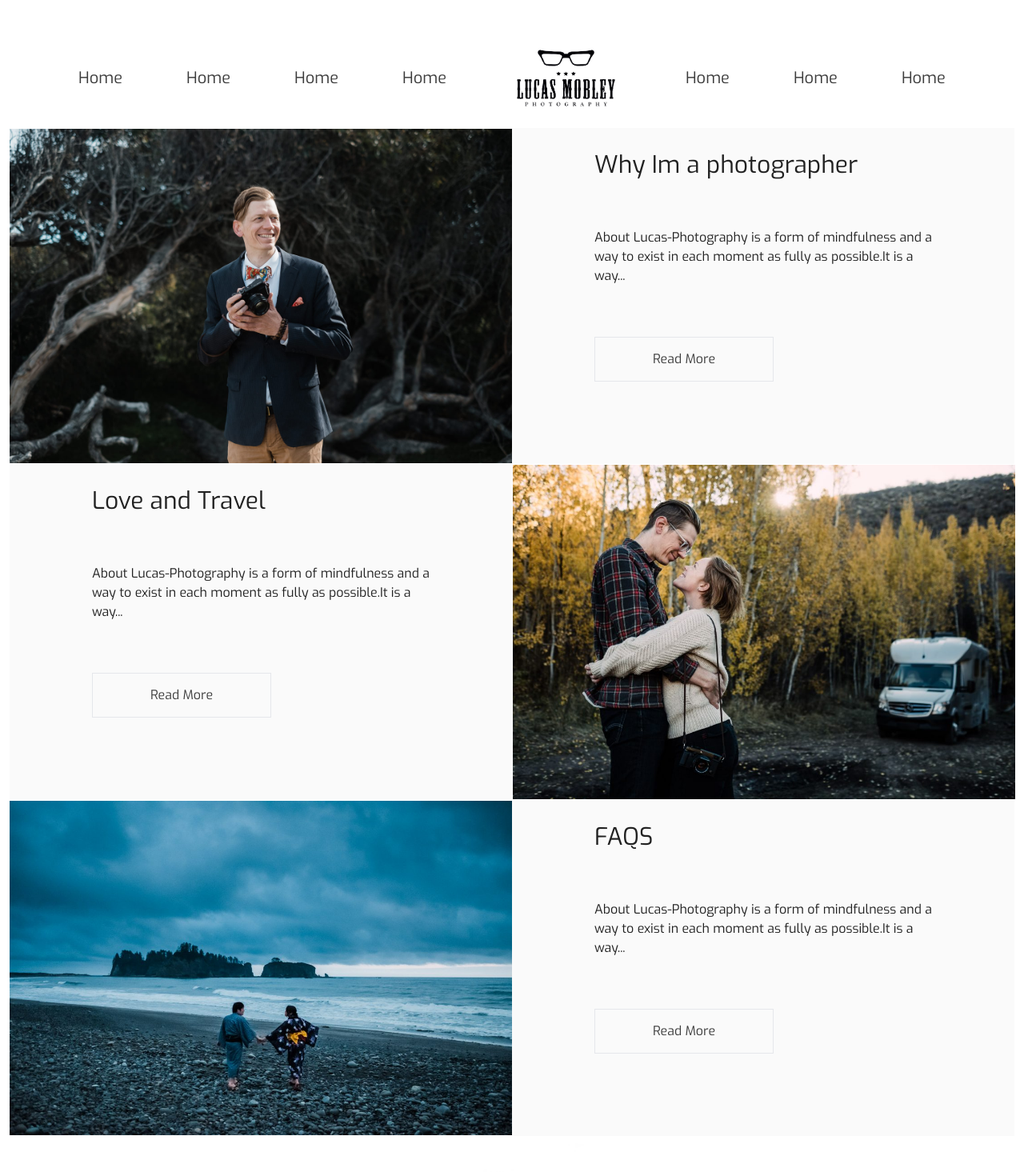
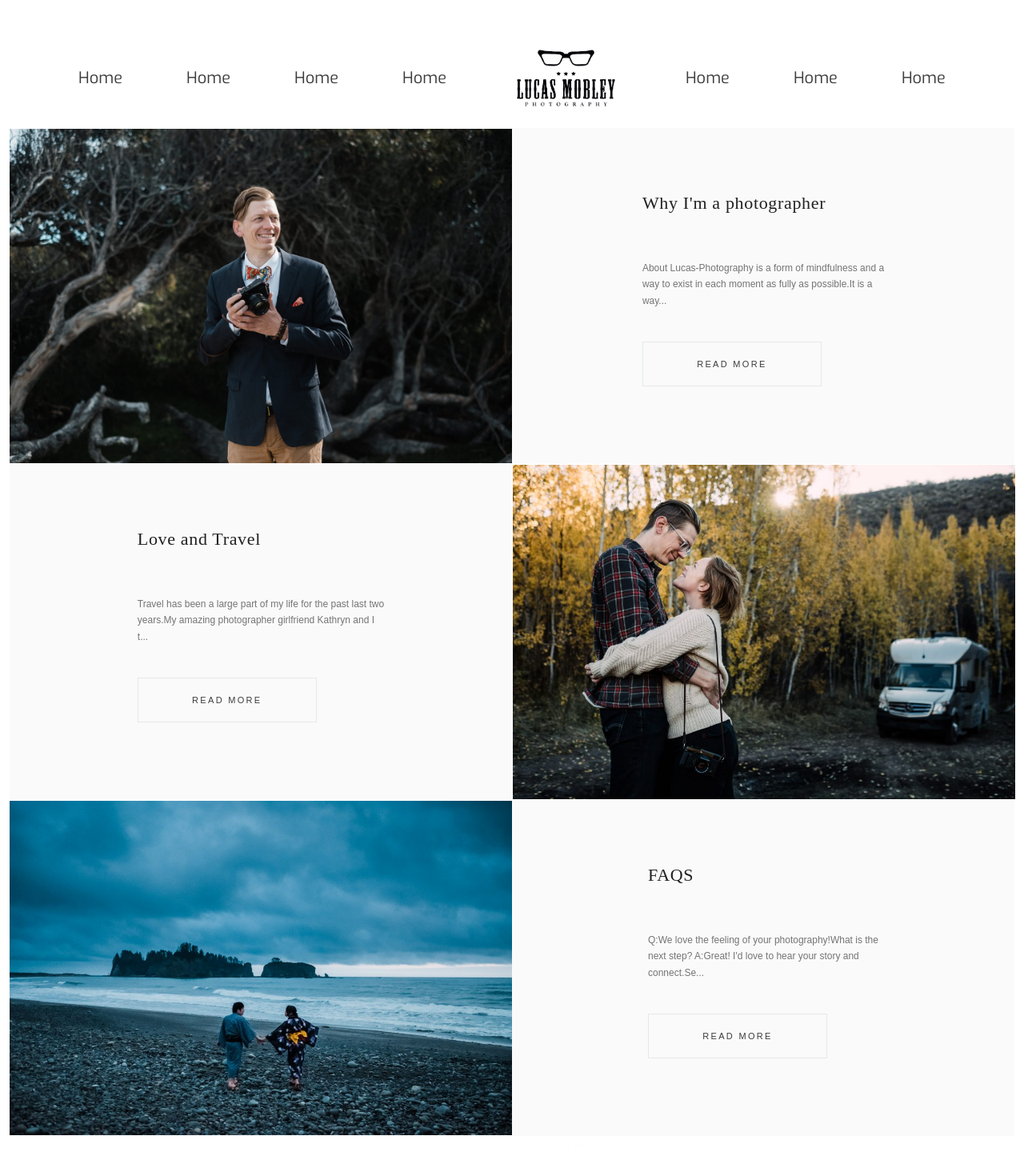
Before and after one commit to Fission-Fox/photographypage, a Next.js app: page /mystory in a window 1280 px wide. Shown: the top 1465 px of the page at 80% size. Built offline with nearby package versions, Linux system fonts and the light colour scheme.

Commit message:
fix: mystory

```diff
--- a/src/components/photographer.tsx
+++ b/src/components/photographer.tsx
@@ -20,17 +20,50 @@ export default function Photographer() {
 
         <div className="bg-[#fafafa] w-[628px] h-[220] sm:h-[420px] flex justify-center m-auto px-3 sm:px-0">
           <div>
-            <p className="text-[30px] mt-6 mb-12 md:mb-14 ">
+            <p
+              className="text-[30px] mt-20 mb-12 md:mb-14 "
+              style={{
+                fontFamily: "Sorts Mill Goudy",
+                fontSize: "1.375rem",
+                letterSpacing: "0.03em",
+                wordSpacing: "0em",
+                lineHeight: "1.3em",
+                textTransform: "none",
+                fontWeight: "normal",
+              }}
+            >
               {" "}
-              Why Im a photographer
+              Why I'm a photographer
             </p>
-            <p className="mb-16 text-[12px] sm:text-[16px] 2xl:text-[20px]">
+            <p
+              className="mb-10 text-[12px] sm:text-[16px] 2xl:text-[20px] text-[#3C3C3CB3]"
+              style={{
+                fontFamily: "Overpass, sans-serif",
+                fontSize: "0.75rem",
+                letterSpacing: "0em",
+                wordSpacing: "0em",
+                lineHeight: "1.73em",
+                textTransform: "none",
+                fontWeight: "normal",
+              }}
+            >
               About Lucas-Photography is a form of mindfulness and a <br /> way
               to exist in each moment as fully as possible.It is a <br />
               way...
             </p>
             <div>
-              <button className=" border text-[#3C3C3C] hover:bg-[black] hover:text-white w-56 h-14 mb-16">
+              <button
+                className=" border text-[#3C3C3C] hover:bg-[black] hover:text-white w-56 h-14 mb-10"
+                style={{
+                  fontFamily: "Overpass, sans-serif",
+                  fontSize: "0.6875rem",
+                  letterSpacing: "0.21em",
+                  wordSpacing: "0em",
+                  lineHeight: "1.87em",
+                  textTransform: "uppercase",
+                  fontWeight: "normal",
+                }}
+              >
                 Read More
               </button>
             </div>
@@ -41,14 +74,51 @@ export default function Photographer() {
       <div className=" flex flex-wrap  w-[90%] xl:w-[1257px]  justify-center  items-center m-auto ">
         <div className="bg-[#fafafa] w-[628px] h-[220] sm:h-[420px] flex justify-center m-auto px-3 sm:px-0">
           <div>
-            <p className="text-[30px] mt-6 mb-12 md:mb-14 "> Love and Travel</p>
-            <p className="mb-16 text-[12px] sm:text-[16px] 2xl:text-[20px]">
-              About Lucas-Photography is a form of mindfulness and a <br /> way
-              to exist in each moment as fully as possible.It is a <br />
-              way...
+            <p
+              className="text-[30px] mt-20 mb-12 md:mb-14 "
+              style={{
+                fontFamily: "Sorts Mill Goudy",
+                fontSize: "1.375rem",
+                letterSpacing: "0.03em",
+                wordSpacing: "0em",
+                lineHeight: "1.3em",
+                textTransform: "none",
+                fontWeight: "normal",
+              }}
+            >
+              {" "}
+              Love and Travel
+            </p>
+            <p
+              className="mb-10 text-[12px] sm:text-[16px] 2xl:text-[20px] text-[#3C3C3CB3]"
+              style={{
+                fontFamily: "Overpass, sans-serif",
+                fontSize: "0.75rem",
+                letterSpacing: "0em",
+                wordSpacing: "0em",
+                lineHeight: "1.73em",
+                textTransform: "none",
+                fontWeight: "normal",
+              }}
+            >
+              Travel has been a large part of my life for the past last two{" "}
+              <br />
+              years.My amazing photographer girlfriend Kathryn and I <br />
+              t...
             </p>
             <div>
-              <button className=" border text-[#3C3C3C] hover:bg-[black] hover:text-white w-56 h-14 mb-16">
+              <button
+                className=" border text-[#3C3C3C] hover:bg-[black] hover:text-white w-56 h-14 mb-10"
+                style={{
+                  fontFamily: "Overpass, sans-serif",
+                  fontSize: "0.6875rem",
+                  letterSpacing: "0.21em",
+                  wordSpacing: "0em",
+                  lineHeight: "1.87em",
+                  textTransform: "uppercase",
+                  fontWeight: "normal",
+                }}
+              >
                 Read More
               </button>
             </div>
@@ -76,14 +146,50 @@ export default function Photographer() {
 
         <div className="bg-[#fafafa] w-[628px] h-[220] sm:h-[420px] flex justify-center m-auto px-3 sm:px-0">
           <div>
-            <p className="text-[30px] mt-6 mb-12 md:mb-14 "> FAQS</p>
-            <p className="mb-16 text-[12px] sm:text-[16px] 2xl:text-[20px]">
-              About Lucas-Photography is a form of mindfulness and a <br /> way
-              to exist in each moment as fully as possible.It is a <br />
-              way...
+            <p
+              className="text-[30px] mt-20 mb-12 md:mb-14 "
+              style={{
+                fontFamily: "Sorts Mill Goudy",
+                fontSize: "1.375rem",
+                letterSpacing: "0.03em",
+                wordSpacing: "0em",
+                lineHeight: "1.3em",
+                textTransform: "none",
+                fontWeight: "normal",
+              }}
+            >
+              {" "}
+              FAQS
+            </p>
+            <p
+              className="mb-10 text-[12px] sm:text-[16px] 2xl:text-[20px] text-[#3C3C3CB3] "
+              style={{
+                fontFamily: "Overpass, sans-serif",
+                fontSize: "0.75rem",
+                letterSpacing: "0em",
+                wordSpacing: "0em",
+                lineHeight: "1.73em",
+                textTransform: "none",
+                fontWeight: "normal",
+              }}
+            >
+              Q:We love the feeling of your photography!What is the <br /> next
+              step? A:Great! I'd love to hear your story and <br />
+              connect.Se...
             </p>
             <div>
-              <button className=" border text-[#3C3C3C] hover:bg-[black] hover:text-white w-56 h-14 mb-16">
+              <button
+                className=" border text-[#3C3C3C] hover:bg-[black] hover:text-white w-56 h-14 mb-10"
+                style={{
+                  fontFamily: "Overpass, sans-serif",
+                  fontSize: "0.6875rem",
+                  letterSpacing: "0.21em",
+                  wordSpacing: "0em",
+                  lineHeight: "1.87em",
+                  textTransform: "uppercase",
+                  fontWeight: "normal",
+                }}
+              >
                 Read More
               </button>
             </div>
--- a/src/styles/globals.css
+++ b/src/styles/globals.css
@@ -1,7 +1,11 @@
 @tailwind base;
 @tailwind components;
 @tailwind utilities;
+
 :root {
   --primary: #2d969b;
 }
+
 @import url("https://fonts.googleapis.com/css2?family=Bebas+Neue&display=swap");
+@import url("https://fonts.cdnfonts.com/css/sorts-mill-goudy");
+@import url("https://fonts.cdnfonts.com/css/overpass");
```
